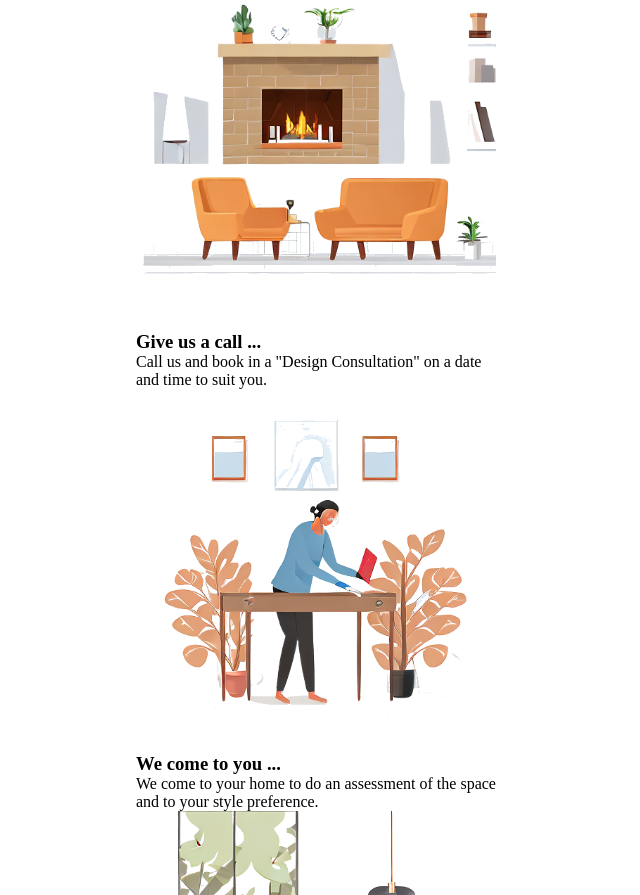
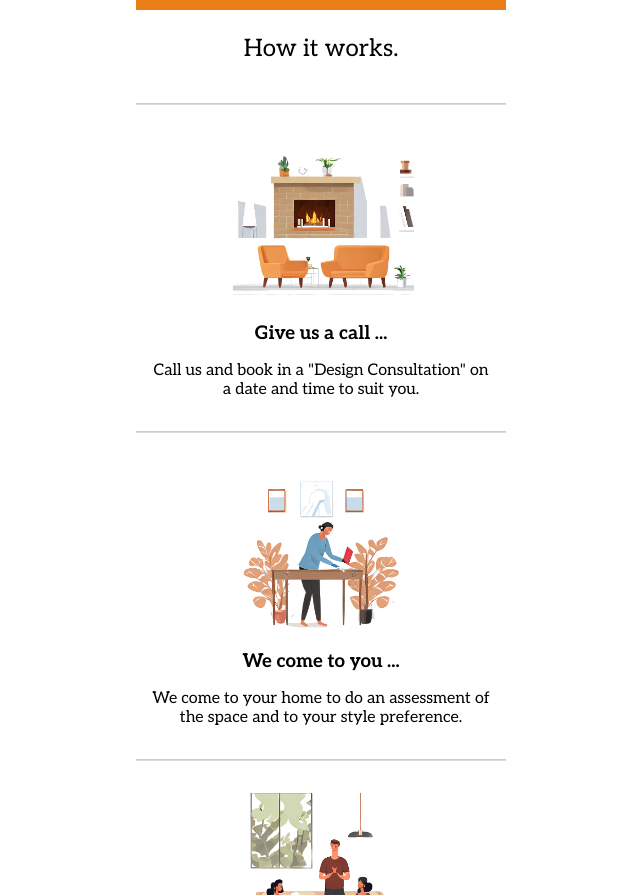
Before and after one commit to SchoolOfCode/bc16-w7d1-workshop-responsive-landing-page-week-7-room-4, a plain HTML site: page index.html in a window 1280 px wide. Shown: the part 498-1393 px from the top of the page, without its empty margins (319-959 px from the left). Drawn offline with Linux system fonts and the light colour scheme.

Commit message:
format articles

```diff
--- a/index.html
+++ b/index.html
@@ -7,10 +7,7 @@
 		<link rel="stylesheet" href="styles.css" />
 		<link rel="preconnect" href="https://fonts.googleapis.com" />
 		<link rel="preconnect" href="https://fonts.gstatic.com" crossorigin />
-		<!-- <link
-			href="https://fonts.googleapis.com/css2?family=Nanum+Myeongjo&display=swap"
-			rel="stylesheet"
-		/> -->
+		<link href="https://fonts.googleapis.com/css2?family=Aleo:ital,wght@0,100..900;1,100..900&display=swap" rel="stylesheet">
 	</head>
 	<body>
 		<div class="container">
@@ -29,6 +26,7 @@
 				</p>
 			</section>
 			<h2>How it works.</h2>
+            <hr>
 			<section>
 				<article>
 					<img src="images/how-it-works-1.png" alt="Fireplace with sofas" />
@@ -38,6 +36,7 @@
 						suit you.
 					</p>
 				</article>
+                <hr>
 				<article>
 					<img src="images/how-it-works-2.png" alt="Person working" />
 					<h3>We come to you ...</h3>
@@ -46,6 +45,7 @@
 						style preference.
 					</p>
 				</article>
+                <hr>
 				<article>
 					<img src="images/how-it-works-3.png" alt="Person talking" />
 					<h3>We recommend ...</h3>
--- a/styles.css
+++ b/styles.css
@@ -21,7 +21,11 @@ ol,
 ul {
 	margin: 0;
 	padding: 0;
-	font-family: "Nanum Myeongjo", serif;
+	font-family: "Aleo", serif;
+}
+
+body {
+    padding-top: 0.5em;
 }
 
 ol,
@@ -58,12 +62,45 @@ img {
 .orange-box > h1 {
 	font-weight: 900;
 	line-height: 1.5em;
+    font-size: 2em;
 }
 
 .orange-box > p {
-	font-weight: 900;
+	font-weight: 600;
 }
 
 .phone-number {
 	color: #fff;
+    font-weight: 400;
 }
+
+h2{
+    margin: 0 auto;
+    padding: 1em;
+    font-weight:400;
+}
+
+hr{
+    border-color: black;
+    height: 2px;
+    margin: 1em 0;
+    opacity: 0.2;
+}
+
+article{
+    display: flex;
+    flex-direction: column;
+    justify-content: center;
+    align-items: center;
+    padding-top: 1em;
+}
+
+article img{
+    width: 50%;
+    margin: 0 auto;
+}
+
+article p{
+    text-align: center;
+    padding: 1em;
+}
```
